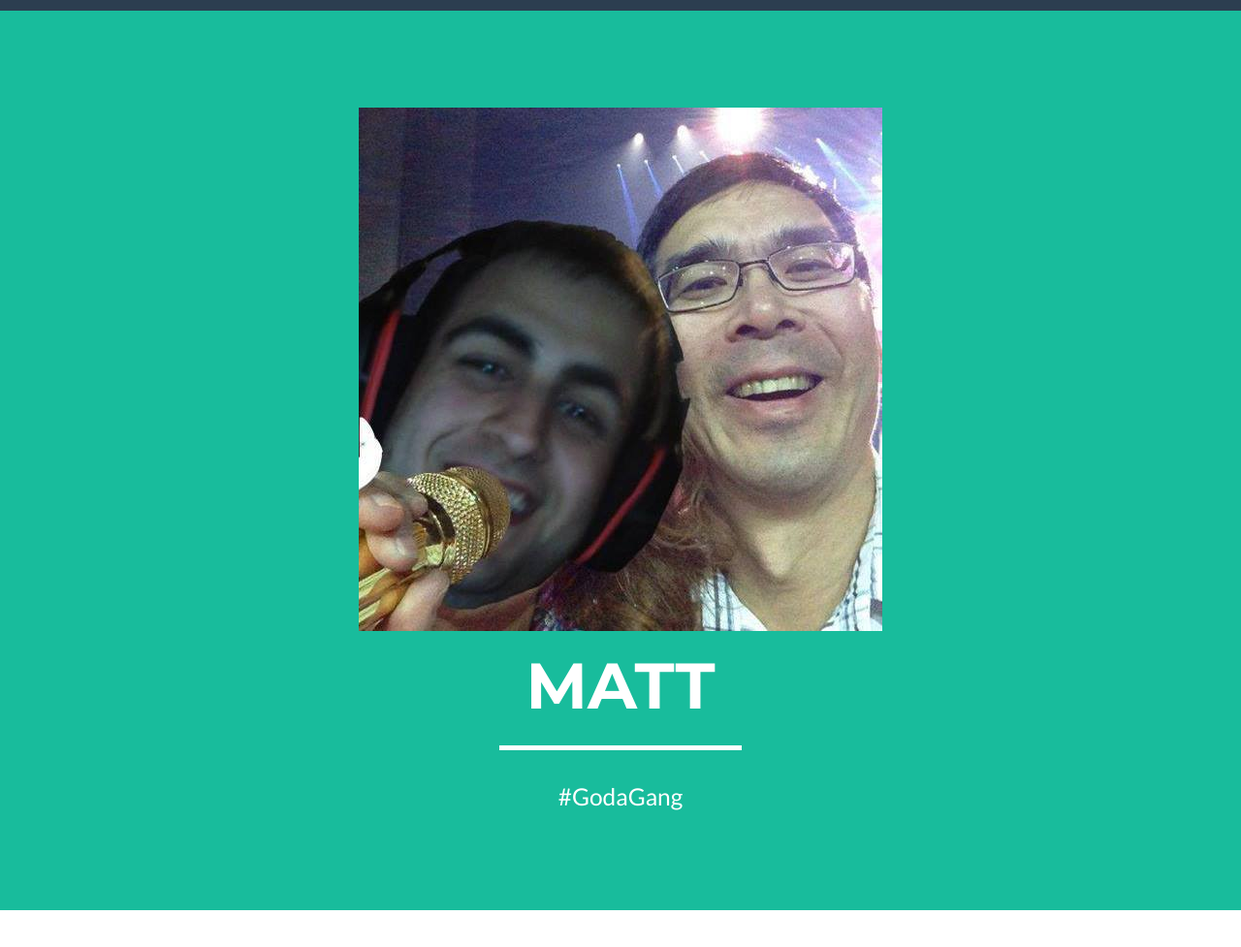
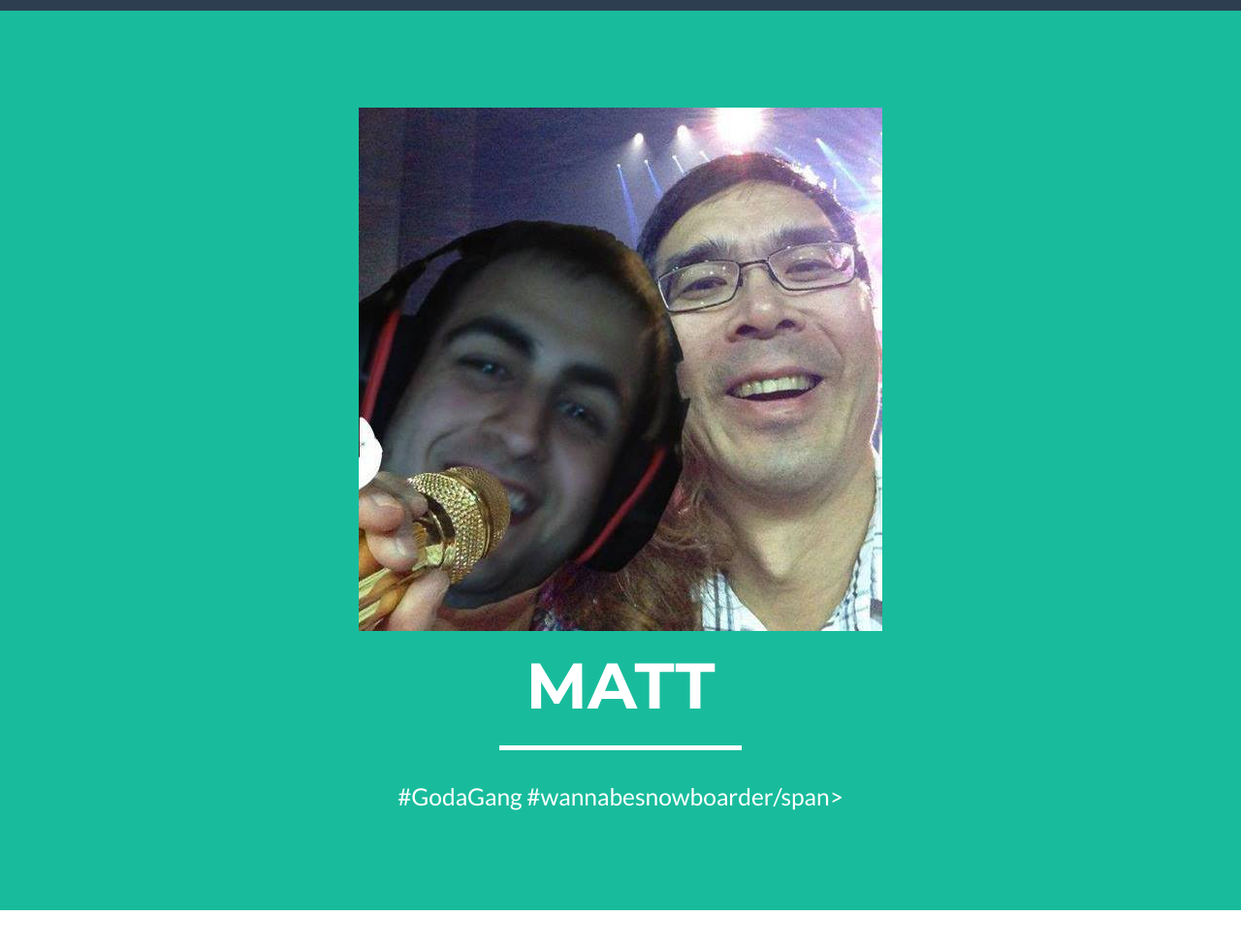
Before and after one commit to Goohawk/goohawk.github.io, a website: page index.html in a window 1280 px wide. Shown: the part 89-1066 px from the top of the page at 97% size. Drawn offline with nearby package versions, Linux system fonts and the light colour scheme.

Commit message:
snowboarder

```diff
--- a/index.html
+++ b/index.html
@@ -76,7 +76,7 @@
                     <div class="intro-text">
                         <h1 class="name">Matt</h1>
                         <hr class="star-light">
-                        <span class="skills">#GodaGang</span>
+                        <span class="skills">#GodaGang #wannabesnowboarder/span>
                     </div>
                 </div>
             </div>
```
